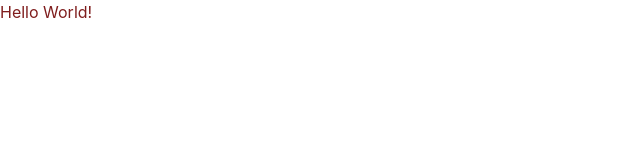
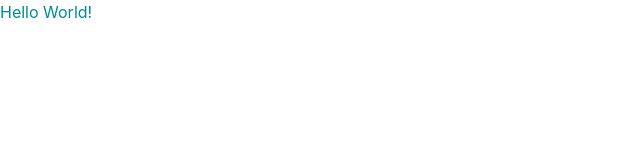
Before and after one commit to kento-yoshidu/TennisChart, a Next.js app: page / in a window 1280 px wide. Shown: the top 160 px of the page, without its empty margins (0-640 px from the left). Built offline with nearby package versions, Linux system fonts and the light colour scheme.

Commit message:
🎨 #4 代表的な色を変数化

```diff
--- a/tailwind.config.js
+++ b/tailwind.config.js
@@ -1,10 +1,18 @@
 module.exports = {
   content: [
     "./pages/**/*.{js,ts,jsx,tsx}",
-    "./components/**/*.{js,ts,jsx,tsx}",
+    "./components/**/*.{js,ts,jsx,tsx}"
   ],
   theme: {
-    extend: {},
+    extend: {
+      colors: {
+        textBlack: "#384359",
+        textGreen: "#008c8d",
+        bgBlack: "#262c3a",
+        bgGreen: "#6bc2c3",
+        line: "#c5eaea"
+      }
+    }
   },
-  plugins: [],
+  plugins: []
 }
```
